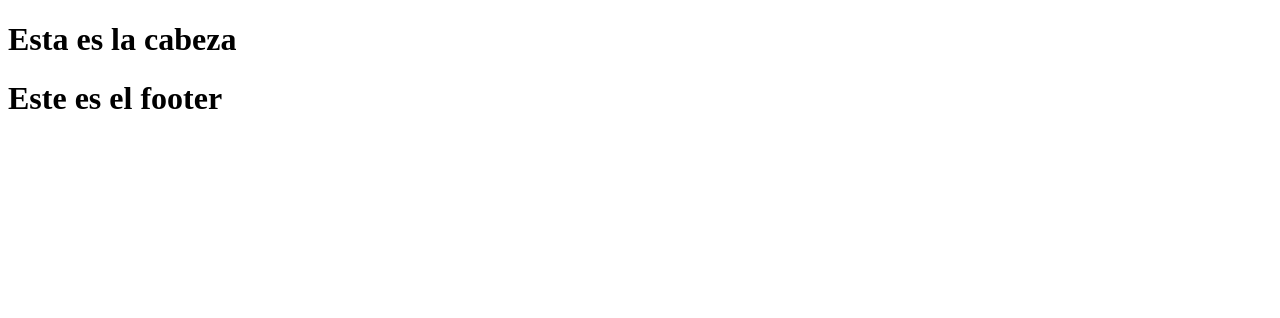
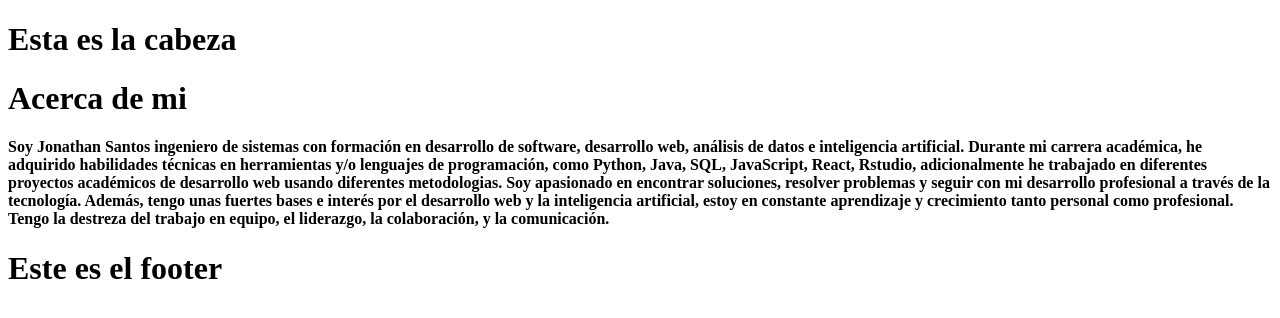
Before and after one commit to jonathansan04/Portafolio, a React (Vite) app in the folder Portafolio/: page / in a window 1280 px wide. Shown: the top 318 px of the page. Built offline with nearby package versions, Linux system fonts and the light colour scheme.

Commit message:
Contenido

```diff
--- a/Portafolio/src/App.jsx
+++ b/Portafolio/src/App.jsx
@@ -1,6 +1,7 @@
 import { useState } from 'react'
 import Header from './components/Header'
 import Footer from './components/Footer'
+import Contenido from './components/Contenido'
 
 
 function App() {
@@ -10,6 +11,7 @@ function App() {
     <>
 
       <Header/>
+      <Contenido/>
       <Footer/>
 
     </>
--- /dev/null
+++ b/Portafolio/src/components/Contenido.jsx
@@ -0,0 +1,15 @@
+import  React from 'react';
+
+ function Contenido() {
+  return (
+    <div>
+      <h1>Acerca de mi</h1>
+
+      <h4> Soy Jonathan Santos ingeniero de sistemas con formación en desarrollo de software, desarrollo web, análisis de datos e inteligencia artificial. Durante mi carrera académica, he adquirido habilidades técnicas en herramientas y/o lenguajes de programación, como Python, Java, SQL, JavaScript, React, Rstudio, adicionalmente he trabajado en diferentes proyectos académicos de desarrollo web usando diferentes metodologias.
+
+Soy apasionado en encontrar soluciones, resolver problemas y seguir con mi desarrollo profesional a través de la tecnología. Además, tengo unas fuertes bases e interés por el desarrollo web y la inteligencia artificial, estoy en constante aprendizaje y crecimiento tanto personal como profesional. Tengo la destreza del trabajo en equipo, el liderazgo, la colaboración, y la comunicación.</h4>
+    </div>
+  );
+};
+
+export default Contenido;
```
